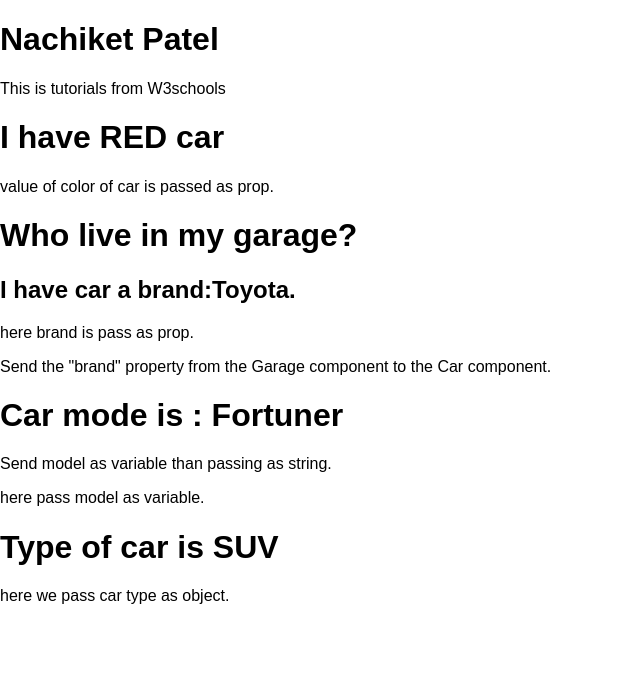
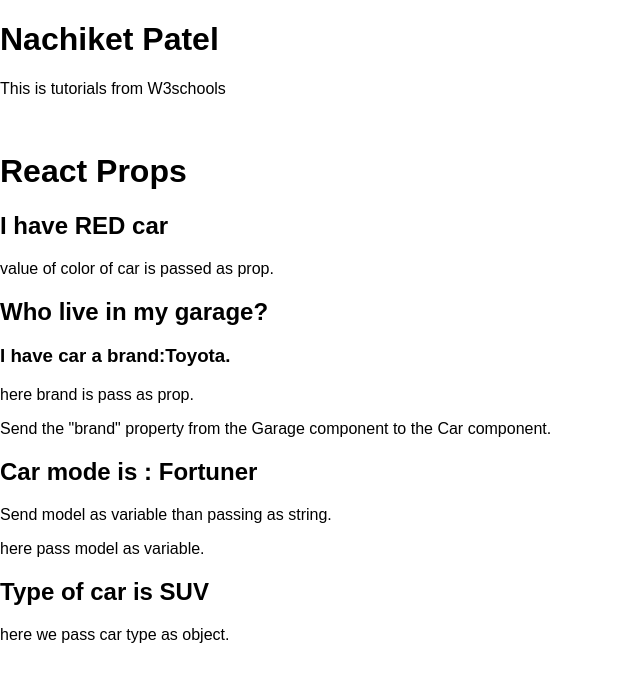
Before and after one commit to Nachiket-Patel/Web-Devolopment, a React (Create React App) app in the folder React/W3schools/w3schools/: page / in a window 1280 px wide. Shown: the top 682 px of the page, without its empty margins (0-640 px from the left). Built offline with nearby package versions, Linux system fonts and the light colour scheme.

Commit message:
React Props

```diff
--- a/React/W3schools/w3schools/src/App.js
+++ b/React/W3schools/w3schools/src/App.js
@@ -8,7 +8,7 @@ export default function App() {
   return (
     <div>
       <h1>Nachiket Patel</h1>
-      <p>This is tutorials from W3schools</p>
+      <p>This is tutorials from W3schools</p><br></br>
       <ReactProps color="RED"/>
     </div>
   );
--- a/React/W3schools/w3schools/src/ReactProps.js
+++ b/React/W3schools/w3schools/src/ReactProps.js
@@ -4,7 +4,7 @@ import React from 'react';
 function Car(props){
   return(
     <div>
-      <h2>I have car a brand:{ props.brand }.</h2>
+      <h3>I have car a brand:{ props.brand }.</h3>
       <p>here brand is pass as prop.</p>
     </div>
   );
@@ -13,7 +13,7 @@ function Car(props){
 function CarName(props){
   return(
     <React.Fragment>
-      <h1>Car mode is : {props.model}</h1>
+      <h2>Car mode is : {props.model}</h2>
       <p>Send model as variable than passing as string.</p>
     </React.Fragment>
   );
@@ -21,7 +21,7 @@ function CarName(props){
 
 function CarInfo(props){
   return(
-    <h1>Type of car is {props.carType.type}</h1>
+    <h2>Type of car is {props.carType.type}</h2>
   );
 }
 
@@ -30,7 +30,7 @@ function Garage(){
   const carInfo = {brand:"Toyota", model:"Fortuner", type:"SUV"};
   return(
     <>
-      <h1>Who live in my garage?</h1>
+      <h2>Who live in my garage?</h2>
       <Car brand="Toyota" />
       <p>Send the "brand" property from the Garage component to the Car component.</p>
       <CarName model={carModel} />
@@ -45,7 +45,8 @@ function Garage(){
 export default function ReactProps(props) {
   return(
     <>
-      <h1>I have {props.color} car</h1>
+      <h1>React Props</h1>
+      <h2>I have {props.color} car</h2>
       <p>value of color of car is passed as prop.</p>
       <Garage />
     </>
```
